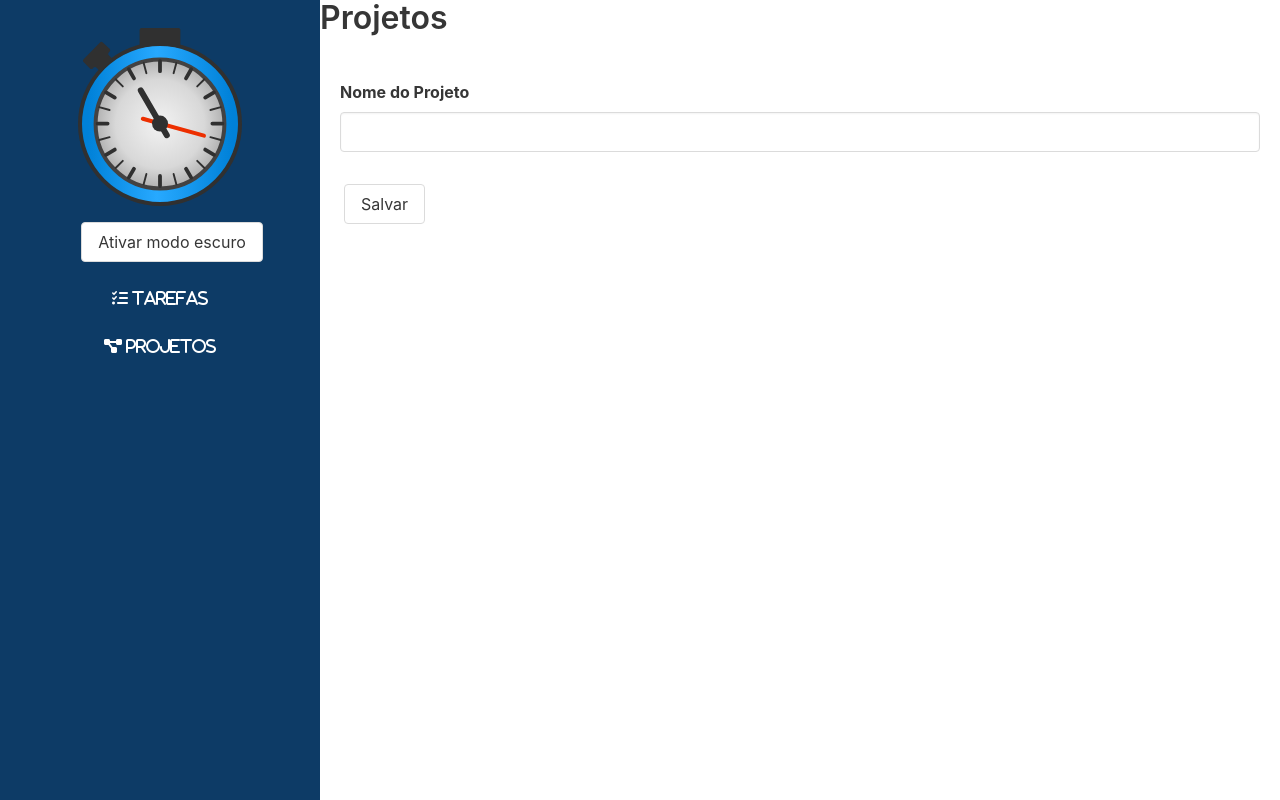
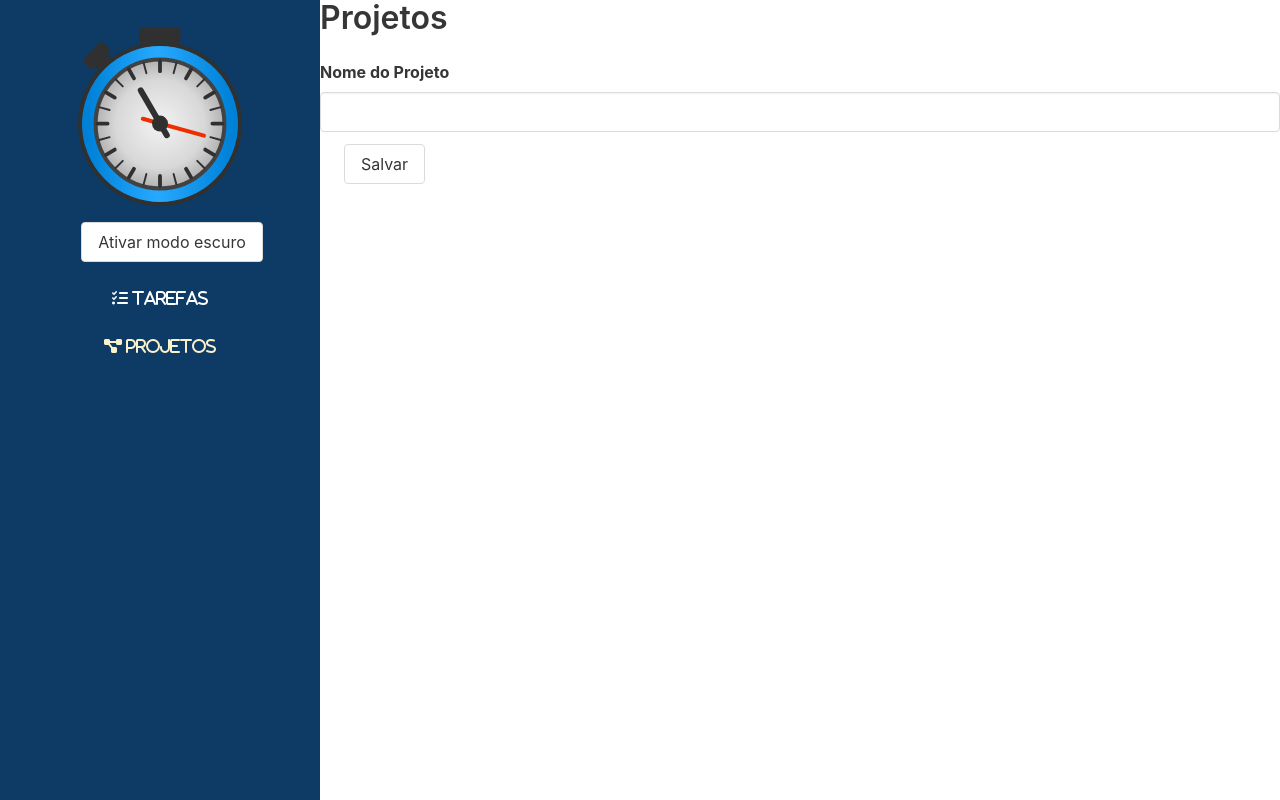
Before and after one commit to jadiaelmonteiro/vuejs-aula, a Vue app: page /#/projetos/1 in a window 1280 px wide. Built offline with nearby package versions, Linux system fonts and the light colour scheme.

Commit message:
Create router group by projets

```diff
--- a/src/views/Projetos.vue
+++ b/src/views/Projetos.vue
@@ -1,58 +1,17 @@
 <template>
-    <section class="projetos">
+    <div class="projetos">
         <h1 class="title">Projetos</h1>
 
-        <router-link to="/projetos/novo" class="button">
-            <span class="icon is-small">
-                <i class="fas fa-plus"></i>
-            </span>
-            <span>Novo projeto</span>
-        </router-link>
-
-        <table class="container table is-fullwidth">
-            <thead>
-                <tr>
-                    <th>ID</th>
-                    <th>Nome</th>
-                    <th>
-                        Ações
-                    </th>
-                </tr>
-            </thead>
-            <tbody>
-                <tr v-for="projeto in projetos" :key="projeto.id">
-                    <td>
-                        {{ projeto.id }}
-                    </td>
-                    <td>
-                        {{ projeto.nome }}
-                    </td>
-                    <td>
-                        <router-link :to="`/projetos/${projeto.id}`" class="button">
-                            <span class="icon is-small">
-                                <i class="fas fa-pencil-alt"></i>
-                            </span>
-                        </router-link>
-                    </td>
-                </tr>
-            </tbody>
-        </table>
-    </section>
+        <router-view></router-view>
+    </div>
 </template>
 
 <script lang="ts">
-import { useStore } from '@/store';
-import { computed, defineComponent } from "vue";
+import { defineComponent } from 'vue';
 
 export default defineComponent({
-    name: 'ProjetosTarefas',
-    setup() {
-        const store = useStore()
-        return {
-            projetos: computed(() => store.state.projetos)
-        }
-    }
-});
+    name: 'ProjetosTarefas'
+})
 
 </script>
 
--- a/src/views/Projetos/Formulario.vue
+++ b/src/views/Projetos/Formulario.vue
@@ -1,6 +1,5 @@
 <template>
-    <section class="projetos">
-        <h1 class="title">Projetos</h1>
+    <section>
         <form @submit.prevent="salvar">
             <div class="field" id="dataInput">
                 <label for="nomeDoProjeto" class="label"> Nome do Projeto </label>
@@ -60,10 +59,3 @@ export default defineComponent({
 });
 
 </script>
-
-<style scoped>
-#dataInput,
-.table {
-    padding: 1.25rem;
-}
-</style>
--- /dev/null
+++ b/src/views/Projetos/Lista.vue
@@ -0,0 +1,55 @@
+<template>
+    <section>
+        <router-link to="/projetos/novo" class="button">
+            <span class="icon is-small">
+                <i class="fas fa-plus"></i>
+            </span>
+            <span>Novo projeto</span>
+        </router-link>
+
+        <table class="container table is-fullwidth">
+            <thead>
+                <tr>
+                    <th>ID</th>
+                    <th>Nome</th>
+                    <th>
+                        Ações
+                    </th>
+                </tr>
+            </thead>
+            <tbody>
+                <tr v-for="projeto in projetos" :key="projeto.id">
+                    <td>
+                        {{ projeto.id }}
+                    </td>
+                    <td>
+                        {{ projeto.nome }}
+                    </td>
+                    <td>
+                        <router-link :to="`/projetos/${projeto.id}`" class="button">
+                            <span class="icon is-small">
+                                <i class="fas fa-pencil-alt"></i>
+                            </span>
+                        </router-link>
+                    </td>
+                </tr>
+            </tbody>
+        </table>
+    </section>
+</template>
+
+<script lang="ts">
+import { useStore } from '../../store/index';
+import { computed, defineComponent } from "vue";
+
+export default defineComponent({
+    name: 'ProjetosLista',
+    setup() {
+        const store = useStore()
+        return {
+            projetos: computed(() => store.state.projetos)
+        }
+    }
+});
+
+</script>
```
Also changed, not shown: src/routers/intex.ts (+11 -3 lines).
